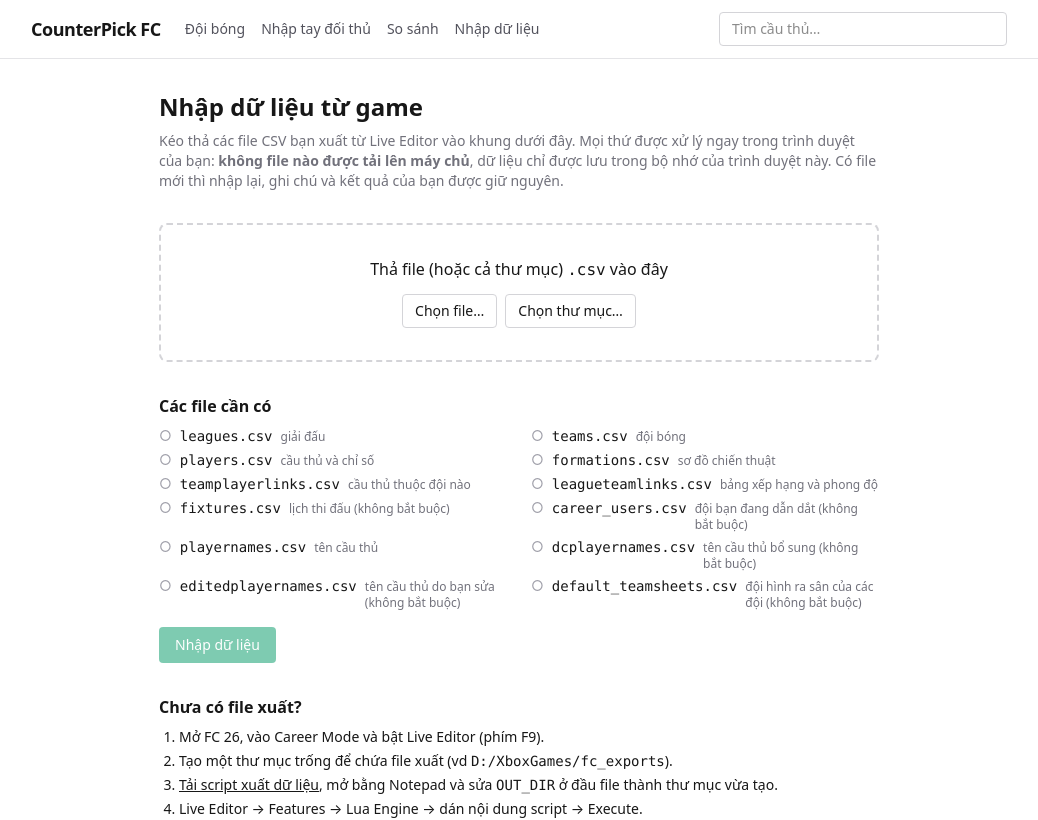
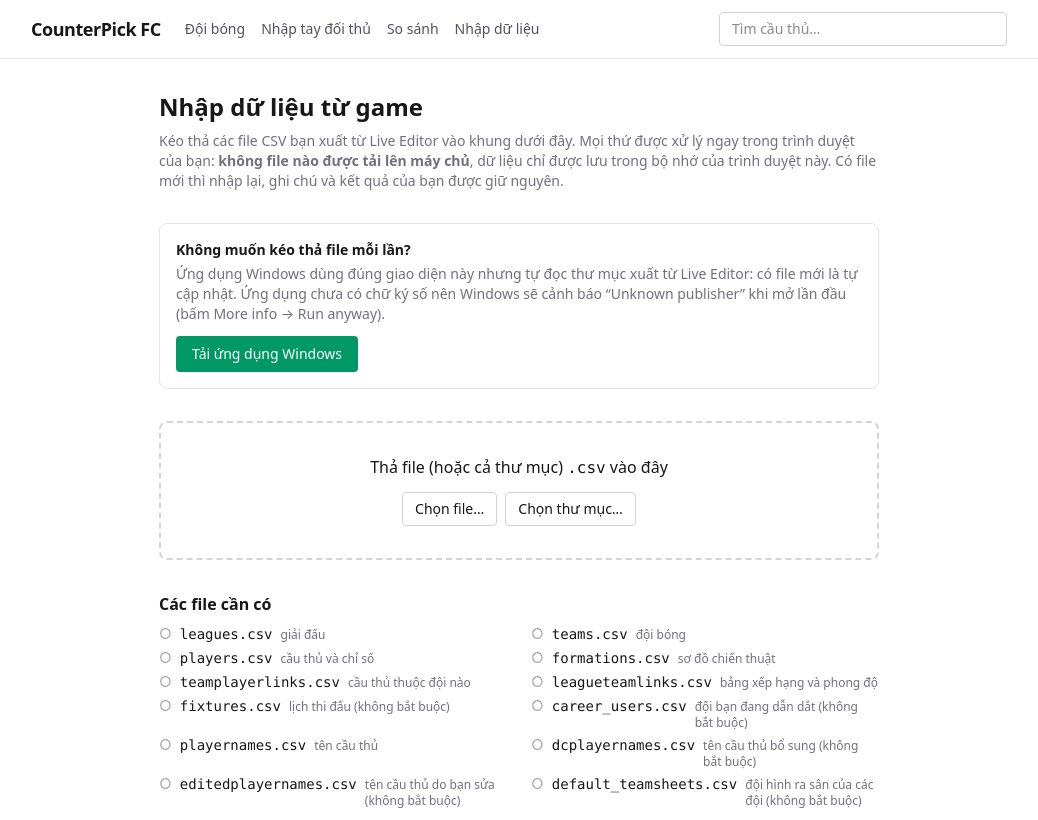
Before and after one commit to hoang-nguyen-95/GafferBoard, a Next.js app in the folder frontend/: page /import in a window 1280 px wide. Shown: the top 820 px of the page, without its empty margins (121-1159 px from the left). Built offline with nearby package versions, Linux system fonts and the light colour scheme.

Commit message:
Nút tải ứng dụng Windows trên web, workflow tạo Release
Co-Authored-By: Claude Sonnet 5.5 <noreply@anthropic.com>
Claude-Session: https://claude.ai/code/session_01GufrBbdMde5Xi42uX5DDEn

```diff
--- a/frontend/src/app/home-view.tsx
+++ b/frontend/src/app/home-view.tsx
@@ -2,6 +2,7 @@
 
 import Link from "next/link";
 import { DesktopPanel } from "@/components/DesktopPanel";
+import { DownloadApp } from "@/components/DownloadApp";
 import { TeamSetting } from "@/components/TeamSetting";
 import { type FixtureBrief, type Meta, type NextMatch } from "@/lib/api";
 import { useApi } from "@/lib/engine";
@@ -34,6 +35,7 @@ export default function HomeView() {
         <Link href="/import" className="inline-block rounded bg-emerald-600 px-4 py-2 text-sm text-white hover:bg-emerald-700">
           Nhập dữ liệu
         </Link>
+        <DownloadApp />
       </div>
     );
   }
@@ -73,6 +75,7 @@ export default function HomeView() {
           : "Chưa ghi nhận lần nhập nào."}{" "}
         Có file xuất mới thì <Link href="/import" className="underline">nhập lại tại đây</Link>; ghi chú và kết quả của bạn được giữ nguyên.
       </p>
+      <DownloadApp />
     </div>
   );
 }
--- a/frontend/src/app/import/view.tsx
+++ b/frontend/src/app/import/view.tsx
@@ -4,6 +4,7 @@ import Link from "next/link";
 import { useRef, useState, type DragEvent } from "react";
 import { expectedFiles, type TableReport } from "@/engine/importer";
 import { DesktopPanel } from "@/components/DesktopPanel";
+import { DownloadApp } from "@/components/DownloadApp";
 import type { Meta } from "@/lib/api";
 import { backupUserData, hasData, importFiles, restoreUserData, useApi, useDataVersion, wipeAll } from "@/lib/engine";
 
@@ -127,6 +128,7 @@ export default function ImportView() {
       </div>
 
       <DesktopPanel />
+      <DownloadApp />
 
       <section
         onDragOver={(e) => { e.preventDefault(); setOver(true); }}
--- /dev/null
+++ b/frontend/src/components/DownloadApp.tsx
@@ -0,0 +1,23 @@
+"use client";
+
+import { useSyncExternalStore } from "react";
+import { getDesktop } from "@/lib/desktop";
+import { DESKTOP_DOWNLOAD_URL } from "@/lib/links";
+
+/** Gợi ý tải ứng dụng Windows (tự đọc thư mục xuất từ Live Editor). Ẩn khi đang chạy chính ứng dụng đó. */
+export function DownloadApp() {
+  const inDesktop = useSyncExternalStore(() => () => undefined, () => getDesktop() !== null, () => false);
+  if (inDesktop) return null;
+  return (
+    <section className="rounded-lg border border-zinc-200 p-4 text-sm dark:border-zinc-800">
+      <h2 className="font-semibold">Không muốn kéo thả file mỗi lần?</h2>
+      <p className="mt-1 text-zinc-500">
+        Ứng dụng Windows dùng đúng giao diện này nhưng tự đọc thư mục xuất từ Live Editor: có file mới là tự cập nhật.
+        Ứng dụng chưa có chữ ký số nên Windows sẽ cảnh báo &ldquo;Unknown publisher&rdquo; khi mở lần đầu (bấm More info → Run anyway).
+      </p>
+      <a href={DESKTOP_DOWNLOAD_URL} target="_blank" rel="noreferrer" className="mt-3 inline-block rounded bg-emerald-600 px-4 py-2 text-white hover:bg-emerald-700">
+        Tải ứng dụng Windows
+      </a>
+    </section>
+  );
+}
--- /dev/null
+++ b/frontend/src/lib/links.ts
@@ -0,0 +1,3 @@
+export const REPO_URL = "https://github.com/hoang-nguyen-95/GafferBoard";
+/** Trang tải bản mới nhất của ứng dụng Windows (file .exe do GitHub Actions build, xem docs/desktop.md). */
+export const DESKTOP_DOWNLOAD_URL = `${REPO_URL}/releases/latest`;
```
Also changed, not shown: 1 other file (tests, documents, lock files or other folders).
